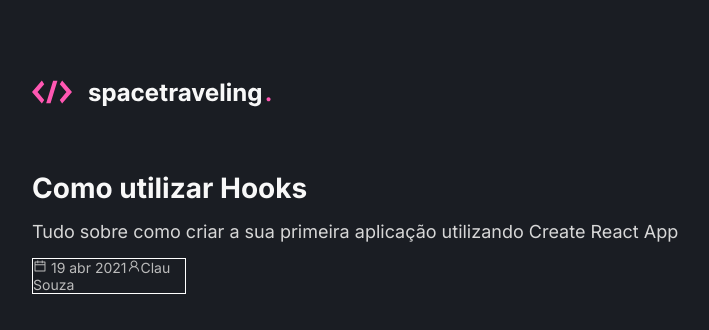
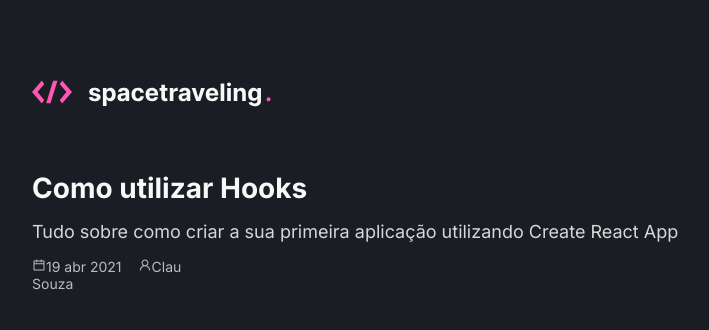
Before and after one commit to claucssouza/chapter-03-challenge1-ignite-react, a Next.js app: page / in a window 1280 px wide. Shown: the top 330 px of the page, without its empty margins (224-933 px from the left). Built offline with nearby package versions, Linux system fonts and the light colour scheme.

Commit message:
feat: ajusted space text

```diff
--- a/src/pages/home.module.scss
+++ b/src/pages/home.module.scss
@@ -16,5 +16,10 @@
     color: var(--gray-300);
     font-size: 14px;
     width: 20%;
-    border:1px solid #FFF;
+
+    span + span {
+        svg {
+            margin-left: 1rem;
+        }
+    }
 }
--- a/src/pages/index.tsx
+++ b/src/pages/index.tsx
@@ -29,7 +29,7 @@ export default function Home() {
       <p className={styles.title}>Como utilizar Hooks</p>
       <p className={styles.subtitle}>Tudo sobre como criar a sua primeira aplicação utilizando Create React App</p>
       <div className={styles.footer}>
-        <span><AiOutlineCalendar /> 19 abr 2021</span>
+        <span><AiOutlineCalendar/>19 abr 2021</span>
         <span><AiOutlineUser />Clau Souza</span>
       </div>
     </div>
```
